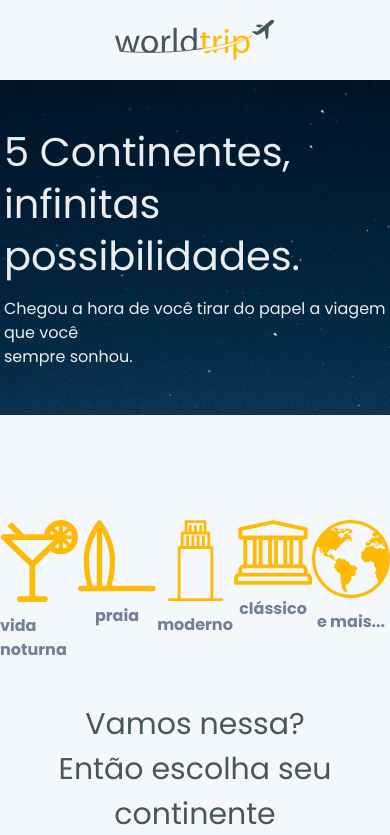
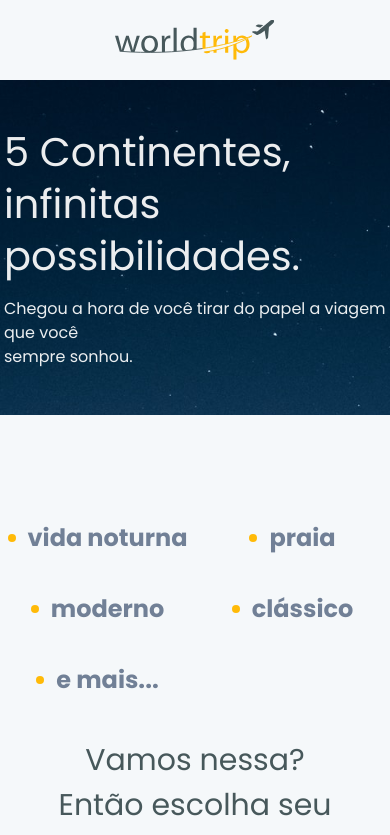
Before and after one commit to adriano-klein/worldtrip, a Next.js app: page / in a window 390 px wide. Shown: the top 835 px of the page. Built offline with nearby package versions, Linux system fonts and the light colour scheme.

Commit message:
Ajustei os ícones de categoria para responsivo

```diff
--- a/src/components/Banner.tsx
+++ b/src/components/Banner.tsx
@@ -1,4 +1,4 @@
-import { Box, Flex, Image, Text, useBreakpointValue } from "@chakra-ui/react"
+import { Box, Flex, Image, Text } from "@chakra-ui/react"
 
 interface showAirplaneProps{
   isResponsive: boolean;
--- a/src/components/Categories.tsx
+++ b/src/components/Categories.tsx
@@ -3,19 +3,35 @@ import { Flex, GridItem, Image, Text } from "@chakra-ui/react";
 interface CategoriesProps{
   address: string;
   name: string;
+  isResponsive: boolean;
 }
 
-export function Categories({address, name}:CategoriesProps){
+export function Categories({address, name, isResponsive}:CategoriesProps){
+  if (isResponsive) {
+    return(
+      <GridItem>
+        <Flex
+          mt="35"
+          direction="column"
+          justifyContent="end"
+          alignItems="center"
+          >
+          <Image src={address} mb="3" w="50"/>
+          <Text fontWeight="bold">{name}</Text>
+        </Flex>
+      </GridItem>
+    )
+  }
   return(
-    <GridItem>
+    <GridItem >
       <Flex
         mt="35"
-        direction="column"
+        direction="row"
         justifyContent="end"
         alignItems="center"
         >
-        <Image src={address} mb="3" w="50"/>
-        <Text fontWeight="bold">{name}</Text>
+        <Image src="./images/Circle.svg" w="50" mr="3"/>
+        <Text fontWeight="bold" fontSize="24">{name}</Text>
       </Flex>
     </GridItem>
   )
--- a/src/pages/index.tsx
+++ b/src/pages/index.tsx
@@ -17,17 +17,17 @@ export default function Home() {
       <Header />
       <Banner isResponsive={isDesktop} />
         <Grid
-          templateColumns='repeat(5,
-          1fr)'
+          templateColumns={isDesktop ? 'repeat(5, 1fr)' : 'repeat(2, 1fr)'}
           width='100%'
           maxWidth='1200'
           margin='0 auto'
+          justifyItems={isDesktop ? null : 'center'}
           >
-          <Categories address="../images/Drink.svg" name="vida noturna" />
-          <Categories address="../images/Beach.svg" name="praia" />
-          <Categories address="../images/Building.svg" name="moderno" />
-          <Categories address="../images/Institution.svg" name="clássico" />
-          <Categories address="../images/Globe.svg" name="e mais..." />
+          <Categories isResponsive={isDesktop} address="../images/Drink.svg" name="vida noturna" />
+          <Categories isResponsive={isDesktop} address="../images/Beach.svg" name="praia" />
+          <Categories isResponsive={isDesktop} address="../images/Building.svg" name="moderno" />
+          <Categories isResponsive={isDesktop} address="../images/Institution.svg" name="clássico" />
+          <Categories isResponsive={isDesktop} address="../images/Globe.svg" name="e mais..." />
         </Grid>
         <Text
           align="center"
```
Also changed, not shown: public/images/Circle.svg (added).
